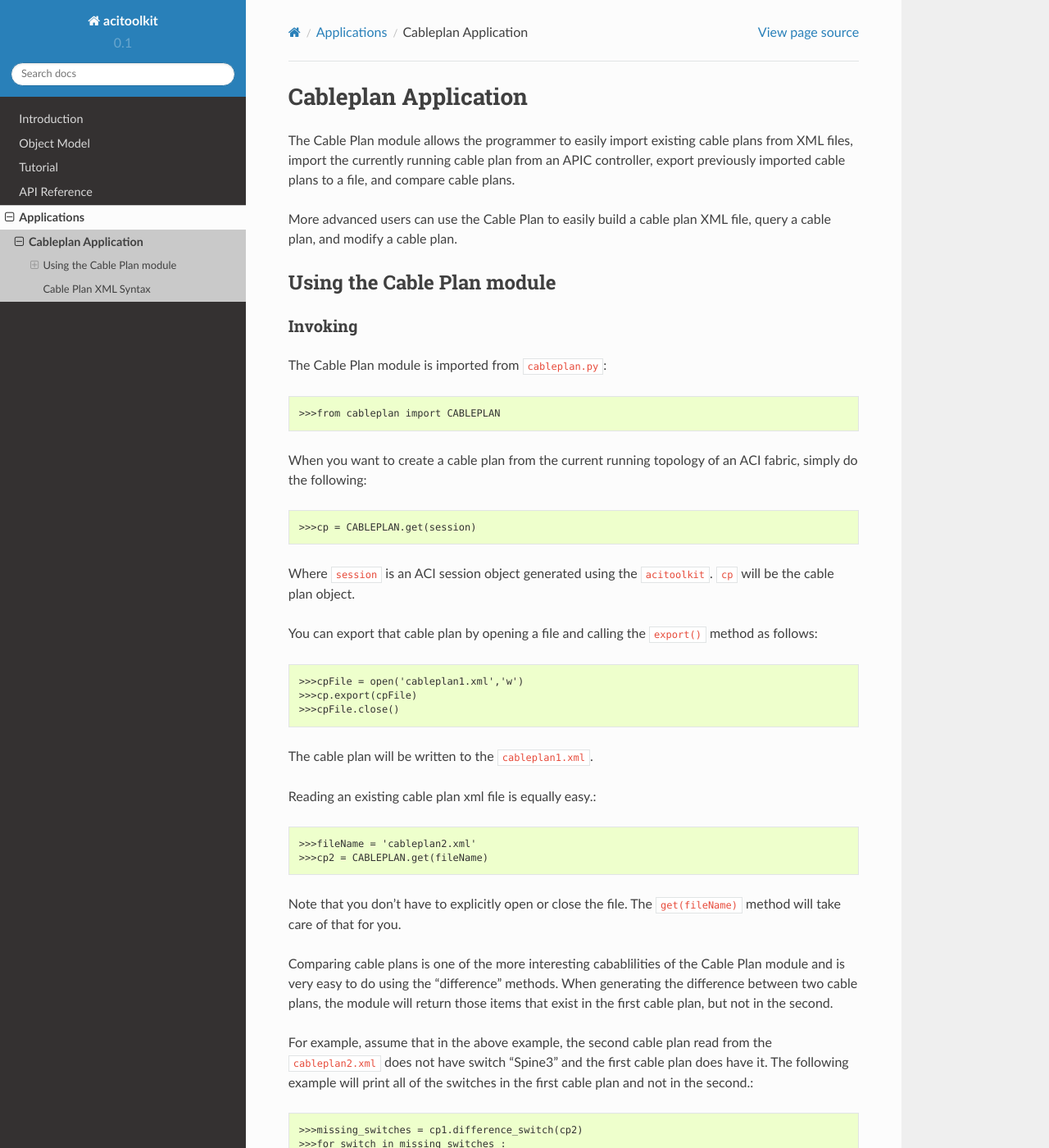
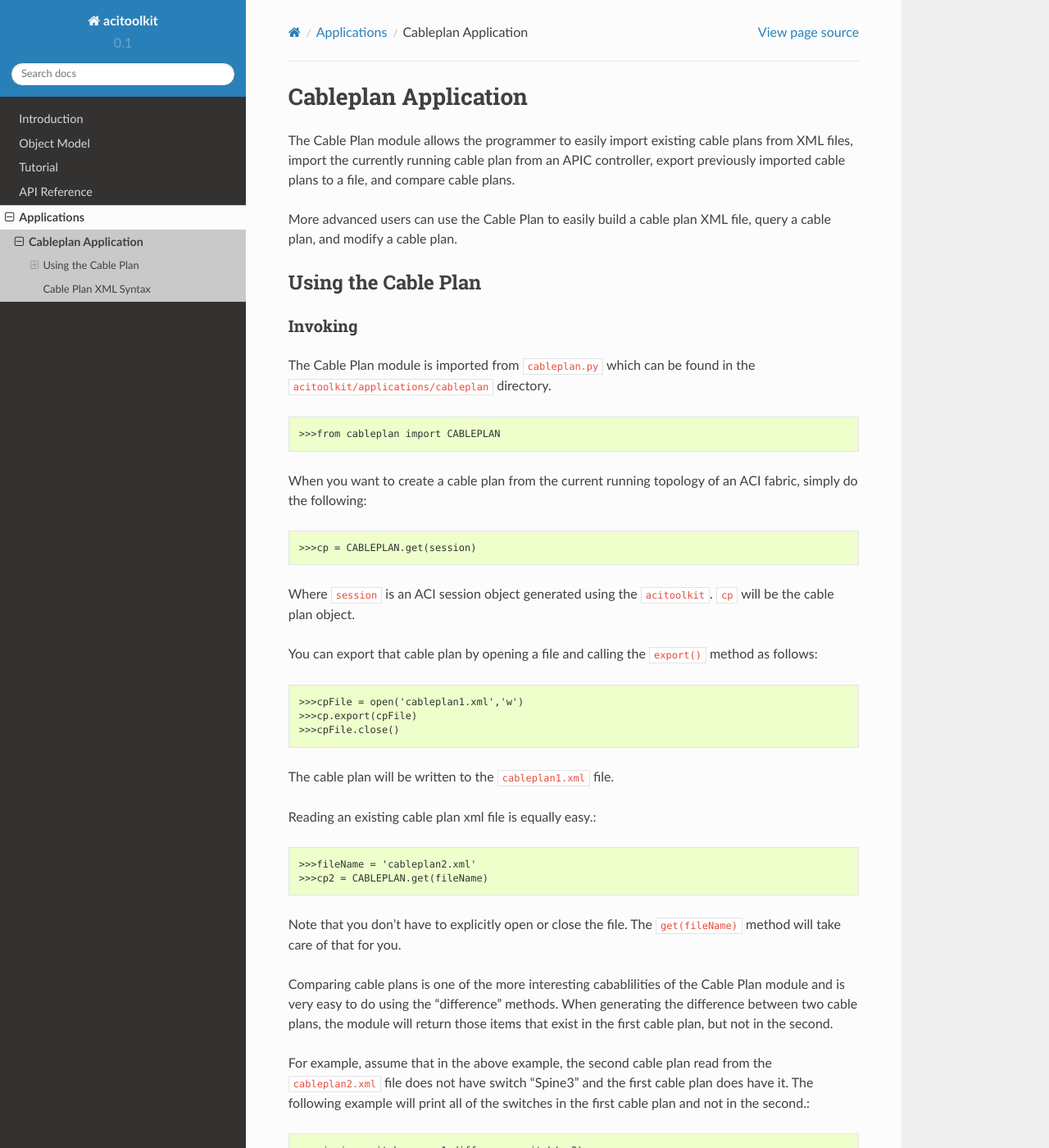
Before and after one commit to datacenter/acitoolkit, a Sphinx documentation site: the page built from docs/source/cableplan.rst, in a window 1280 px wide and 1400 px high. Shown: the whole window at 82% size. Built offline with Sphinx 7.4.7 and the Read the Docs theme 2.0.0, drawn with Linux system fonts in a browser that asks for light colours.

Commit message:
editorial

```diff
--- a/docs/source/cableplan.rst
+++ b/docs/source/cableplan.rst
@@ -1,9 +1,9 @@
 .. toctree::
    :maxdepth: 3
 
-====================
+===========================
 Cableplan Application
-====================
+===========================
 
 The Cable Plan module allows the programmer to easily import existing
 cable plans from XML files, import the currently running cable plan
@@ -17,7 +17,7 @@ file, query a cable plan, and modify a cable plan.
 .. _tut-using:
 
 ****************************
-Using the Cable Plan module
+Using the Cable Plan
 ****************************
 
 
@@ -26,7 +26,10 @@ Using the Cable Plan module
 Invoking
 ========================
 
-The Cable Plan module is imported from :file:`cableplan.py`::
+The Cable Plan module is imported from :file:`cableplan.py` which can
+be found in the ``acitoolkit/applications/cableplan`` directory.
+
+::
 
   >>>from cableplan import CABLEPLAN
 
@@ -45,7 +48,7 @@ You can export that cable plan by opening a file and calling the
   >>>cp.export(cpFile)
   >>>cpFile.close()
 
-The cable plan will be written to the :file:`cableplan1.xml`.
+The cable plan will be written to the :file:`cableplan1.xml` file.
 
 Reading an existing cable plan xml file is equally easy.::
 
@@ -62,7 +65,7 @@ module will return those items that exist in the first cable plan, but
 not in the second.
 
 For example, assume that in the above example, the second cable plan
-read from the :file:`cableplan2.xml` does not have switch "Spine3"
+read from the :file:`cableplan2.xml` file does not have switch "Spine3"
 and the first cable plan does have it.  The following example will
 print all of the switches in the first cable plan and not in the
 second.::
@@ -190,7 +193,7 @@ requirements of the first cable plan are met without exceeding the
 maximum capacity of the second cable plan.
 
 
-.. automodule:: cableplan
+.. automodule:: applications.cableplan.cableplan
     :members:
     :undoc-members:
     :show-inheritance:
```
